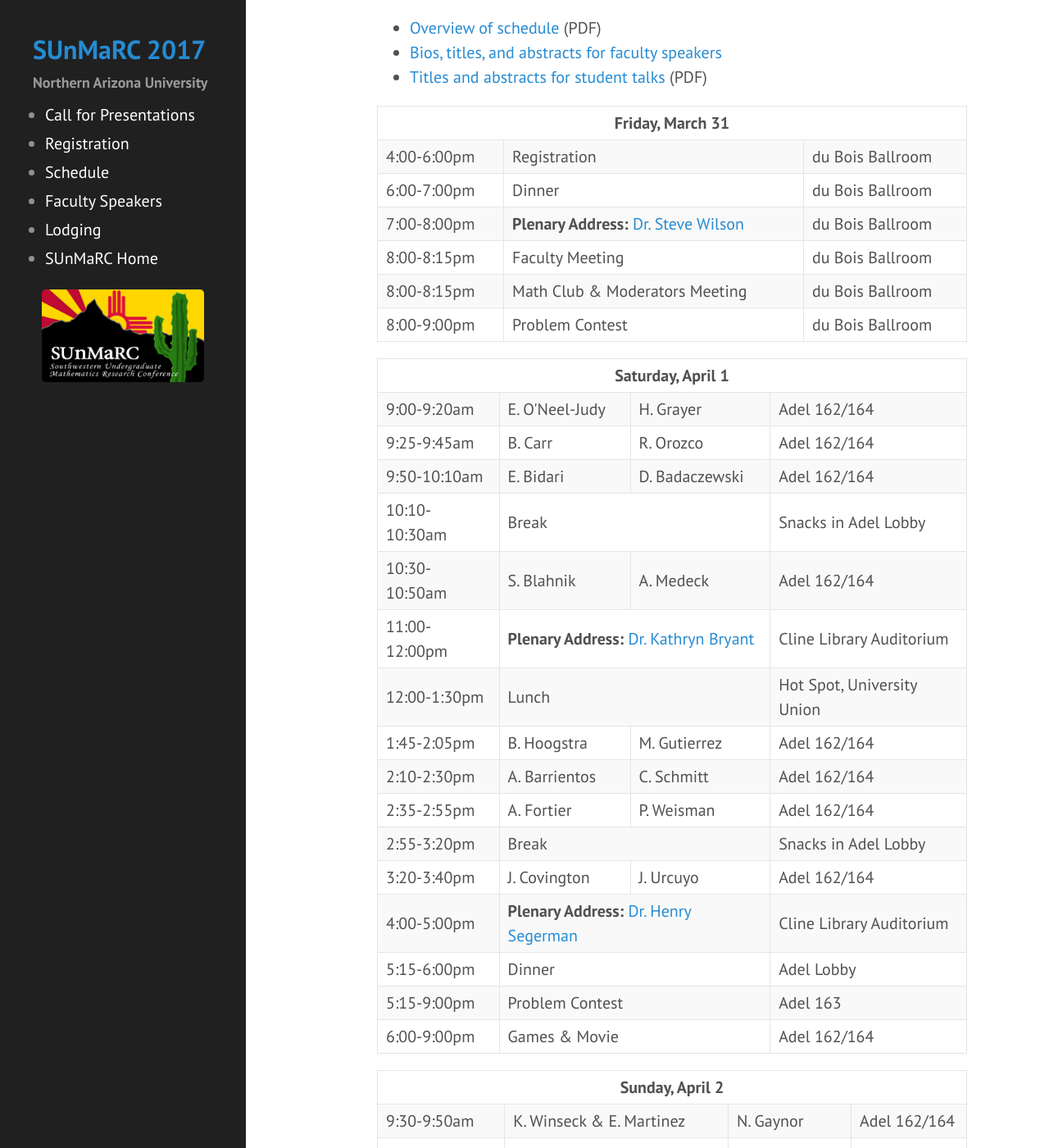
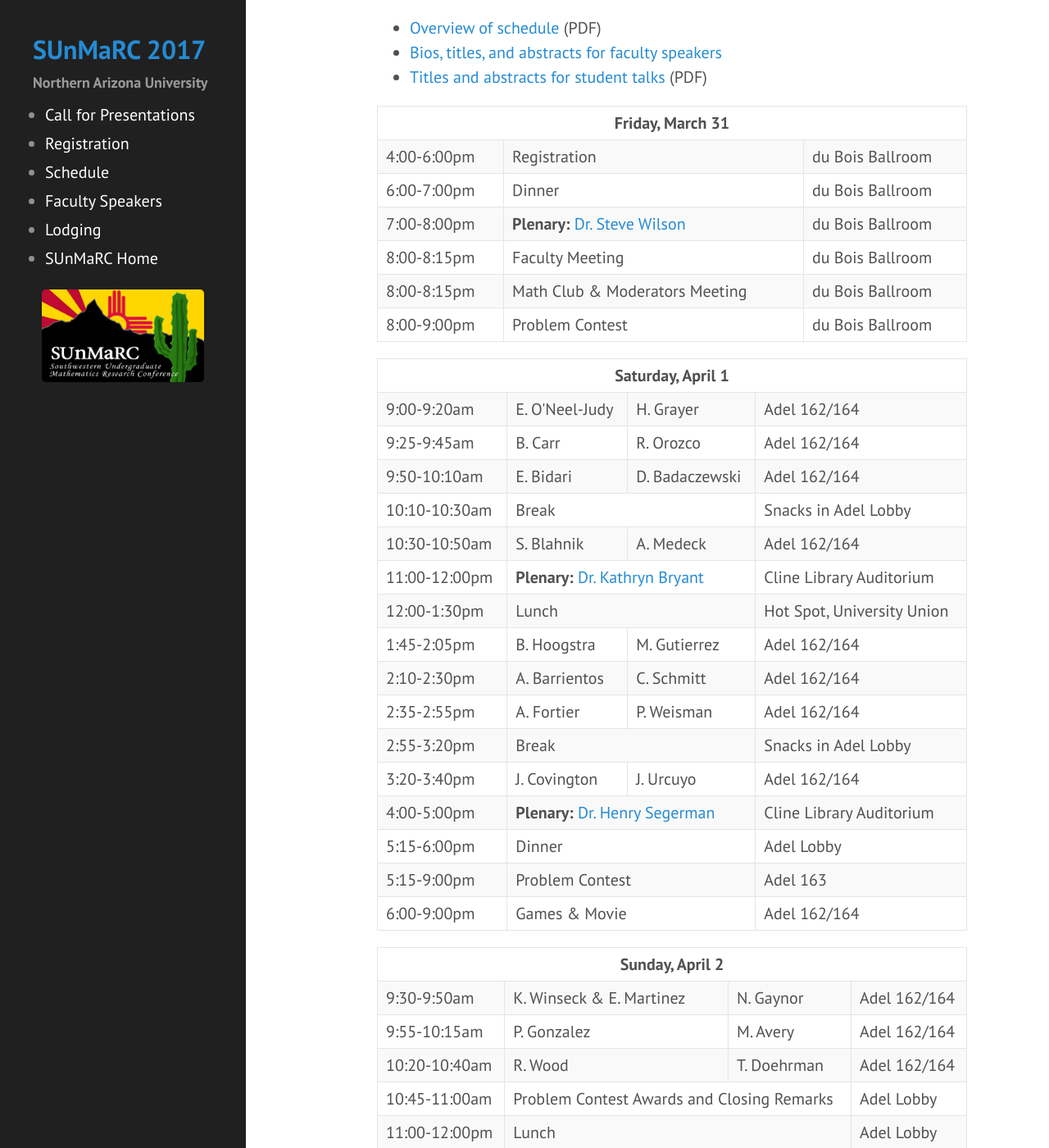
Before and after one commit to NAUMathStat/sunmarc2017, a Jekyll site: the page built from schedule.md, in a window 1280 px wide and 1400 px high, scrolled down 291 px. Shown: the whole window at 82% size. Built offline with Jekyll 4.4.1, drawn with Linux system fonts in a browser that asks for light colours.

Commit message:
Update to schedule

```diff
--- a/schedule.md
+++ b/schedule.md
@@ -27,7 +27,7 @@ An overview of the schedule for the conference is provided below.  Student talks
 </tr>
 <tr>
 <td>7:00-8:00pm</td>
-<td colspan="2"><b>Plenary Address:</b> <a href="https://naumathstat.github.io/sunmarc2017/speakers/">Dr. Steve Wilson</a></td>
+<td colspan="2"><b>Plenary:</b> <a href="https://naumathstat.github.io/sunmarc2017/speakers/">Dr. Steve Wilson</a></td>
 <td>du Bois Ballroom</td>
 </tr>
 <tr>
@@ -91,7 +91,7 @@ An overview of the schedule for the conference is provided below.  Student talks
 
 <tr>
 <td>11:00-12:00pm</td>
-<td colspan="2"><b>Plenary Address:</b> <a href="https://naumathstat.github.io/sunmarc2017/speakers/">Dr. Kathryn Bryant</a></td>
+<td colspan="2"><b>Plenary:</b> <a href="https://naumathstat.github.io/sunmarc2017/speakers/">Dr. Kathryn Bryant</a></td>
 <td>Cline Library Auditorium</td>
 </tr>
 
@@ -137,7 +137,7 @@ An overview of the schedule for the conference is provided below.  Student talks
 
 <tr>
 <td>4:00-5:00pm</td>
-<td colspan="2"><b>Plenary Address:</b> <a href="https://naumathstat.github.io/sunmarc2017/speakers/">Dr. Henry Segerman</a></td>
+<td colspan="2"><b>Plenary:</b> <a href="https://naumathstat.github.io/sunmarc2017/speakers/">Dr. Henry Segerman</a></td>
 <td>Cline Library Auditorium</td>
 </tr>
 
```
